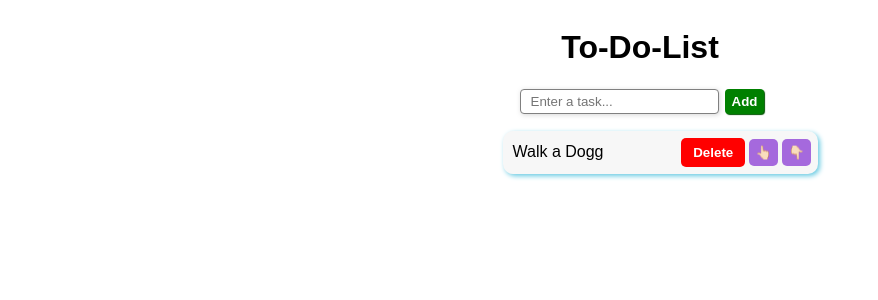
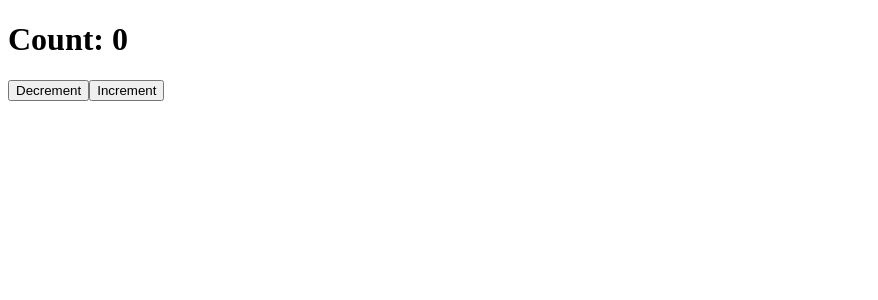
Before and after one commit to ZainAchak/React-app, a React (Vite) app: page / in a window 1280 px wide. Shown: the top 300 px of the page, without its empty margins (0-878 px from the left). Built offline with nearby package versions, Linux system fonts and the light colour scheme.

Commit message:
UseEffect Added

```diff
--- a/src/App.jsx
+++ b/src/App.jsx
@@ -1,6 +1,7 @@
 import React from 'react';
 // import UpdateObjectState from './components/UpdateObjectState';
 import ToDoListApp from './components/ToDoListApp/ToDoListApp';
+import UseEffectIncDec from './components/UseEffectIncDec/UseEffectIncDec';
 // import List from "./List/List";
 // import Button from "./Button/Button";
 // import ProfilePitcure from "./components/ProfilePitcure";
@@ -13,7 +14,7 @@
 function App() {
   return(
      <>
-        <ToDoListApp/>
+        <UseEffectIncDec/>
      </>
   )
 }
--- a/src/components/UseEffectIncDec/UseEffectIncDec.jsx
+++ b/src/components/UseEffectIncDec/UseEffectIncDec.jsx
@@ -0,0 +1,19 @@
+import React,{useState,useEffect} from "react"
+
+function UseEffectIncDec() {
+    const [count,setCount] = useState(0);
+
+    useEffect(()=>{
+        document.title = `Count = ${count}`;
+    },[count])
+
+    return(
+        <div>
+            <h1>Count: {count}</h1>
+            <button onClick={()=>setCount(count-1)}>Decrement</button>
+            <button onClick={()=>setCount(count+1)}>Increment</button>
+        </div>
+    )
+}
+
+export default UseEffectIncDec
```
